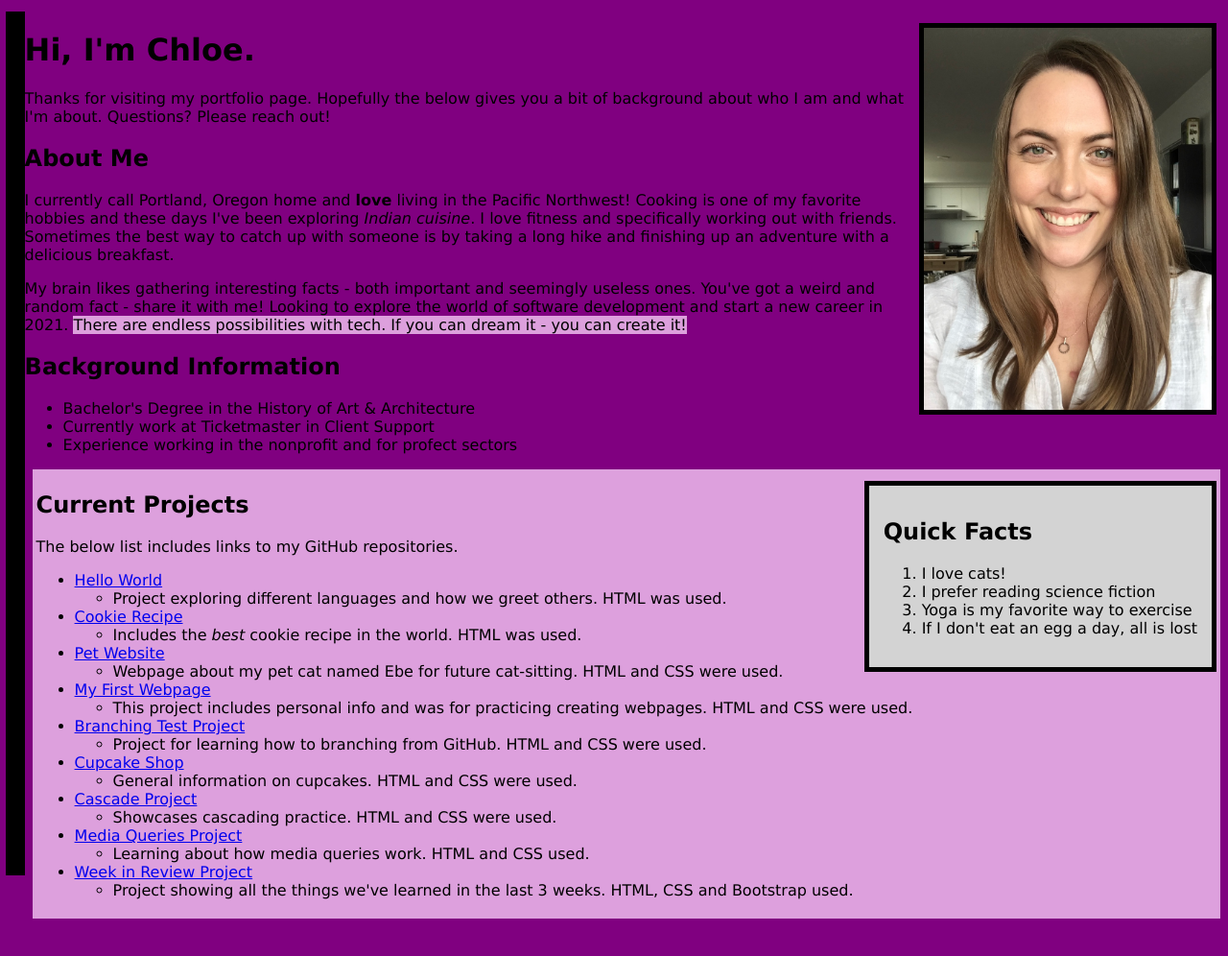
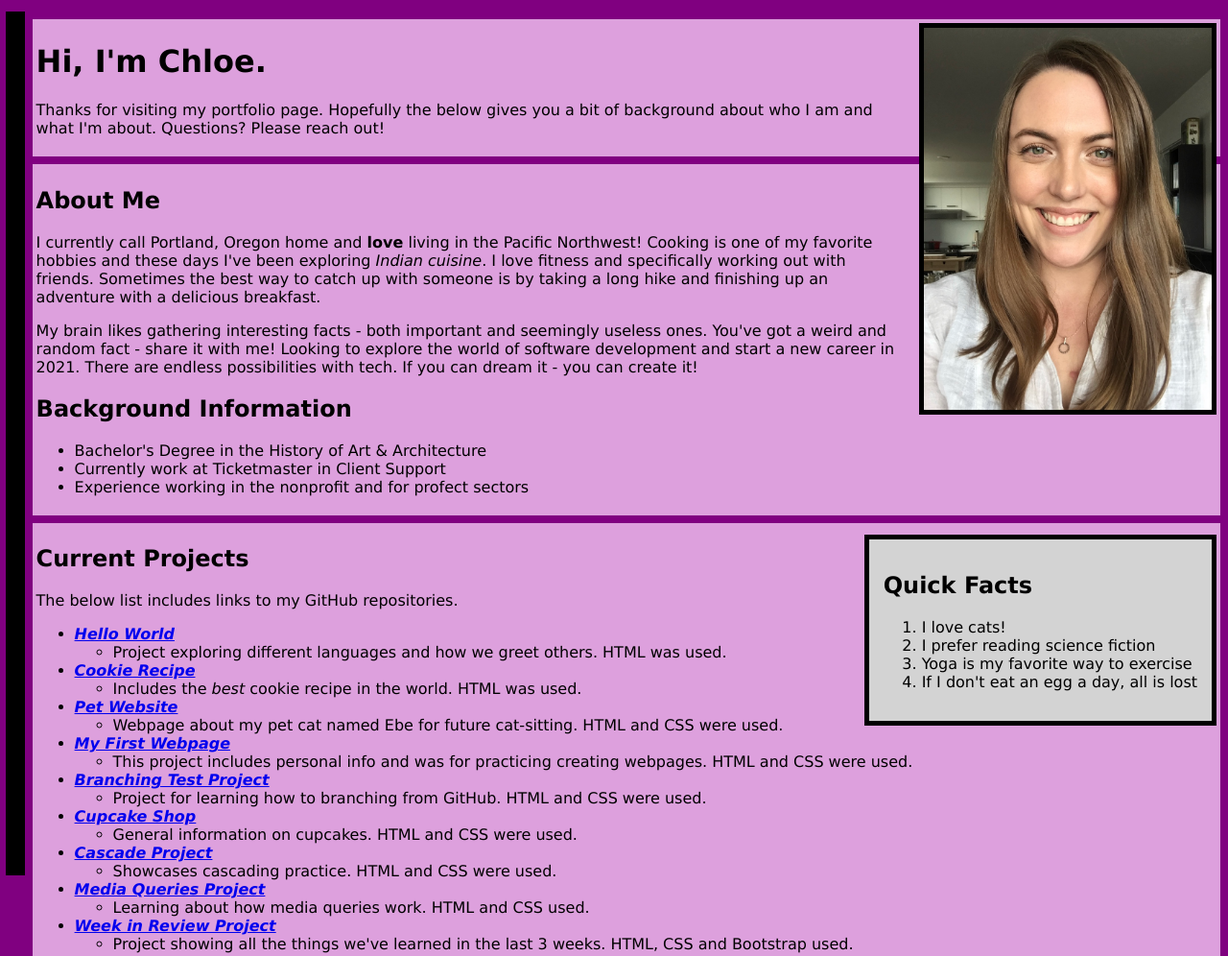
Before and after one commit to chloehellberg/portfolio-project, a plain HTML site: page index.html in a window 1280 px wide. Shown: the top 996 px of the page at 96% size. Before the commit the page ends 957 px from the top, so only its background shows below. Drawn offline with Linux system fonts and the light colour scheme.

Commit message:
add formating to groupings

```diff
--- a/css/styles.css
+++ b/css/styles.css
@@ -9,6 +9,7 @@ body {
   font-family: "verdana";
   background-color: purple;
   margin: 12px;
+  color: black;
 }
 
 .vl {
@@ -19,7 +20,6 @@ body {
   margin-left: -20px;
   top: 2;
 }
-
 
 .highlight {
   background-color: #DDA0DD;
@@ -41,6 +41,21 @@ body {
   padding: 4px;
 }
 
-@media screen and (max-width: 768px) {
+.important a {
+  font-weight: bold;
+  font-style: oblique;
+}
 
+.grouping-2 {
+  background-color: #DDA0DD;
+  margin: 8px;
+  border: 2px;
+  padding: 4px;
 }
+
+.grouping-1 {
+  background-color: #DDA0DD;
+  margin: 8px;
+  border: 2px;
+  padding: 4px;
+}
--- a/index.html
+++ b/index.html
@@ -7,11 +7,14 @@
 <div class="vl">
 <body>
   <img src="img/IMG_portfolio.jpg" atl="Image of Chloe Hellberg">
+
+<div class = "grouping-1">
   <h1>Hi, I'm Chloe.</h1>
 
     <p>Thanks for visiting my portfolio page. Hopefully the below gives you a bit of background about who I am and what I'm about. Questions? Please reach out!</p>
+  </div>
 
-
+  <div class = "grouping-2">
   <h2>About Me</h2>
     <p>I currently call Portland, Oregon home and <strong>love</strong> living in the Pacific Northwest! Cooking is one of my favorite hobbies and these days I've been exploring <em>Indian cuisine</em>. I love fitness and specifically working out with friends. Sometimes the best way to catch up with someone is by taking a long hike and finishing up an adventure with a delicious breakfast.</p>
 
@@ -24,6 +27,8 @@
       <li>Currently work at Ticketmaster in Client Support</li>
       <li>Experience working in the nonprofit and for profect sectors</li>
     </ul>
+  </div>
+
   <div class="floating-box">
   <h2>Quick Facts</h2>
     <ol>
```
